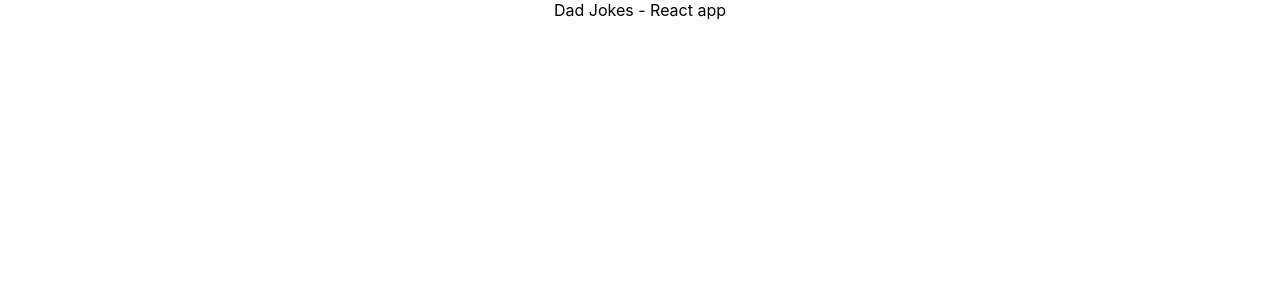
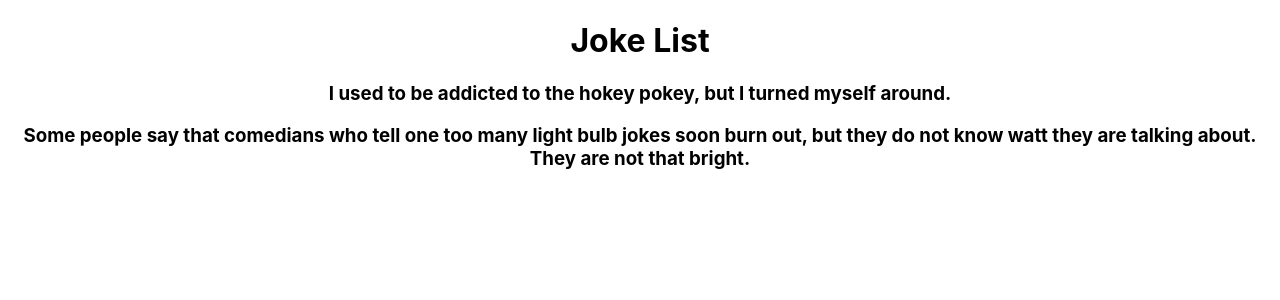
Before and after one commit to oybekabdulazizov/dad-jokes, a React (Create React App) app: page / in a window 1280 px wide. Shown: the top 300 px of the page. Built offline with nearby package versions, Linux system fonts and the light colour scheme; the HTML template or start-up script is replaced by a standard one.

Commit message:
add JokeList component and display a couple of jokes

```diff
--- a/src/App.js
+++ b/src/App.js
@@ -1,9 +1,10 @@
 import './App.css';
+import JokeList from './JokeList';
 
 function App() {
   return (
     <div className='App'>
-      <div>Dad Jokes - React app</div>
+      <JokeList />
     </div>
   );
 }
--- /dev/null
+++ b/src/JokeList.js
@@ -0,0 +1,34 @@
+import React, { Component } from 'react';
+
+class JokeList extends Component {
+  constructor(props) {
+    super(props);
+    this.state = {
+      jokes: [
+        {
+          id: 't1nv2jr20dc',
+          joke: 'I used to be addicted to the hokey pokey, but I turned myself around.',
+        },
+        {
+          id: 'k2onmn1n22r',
+          joke: 'Some people say that comedians who tell one too many light bulb jokes soon burn out, but they do not know watt they are talking about. They are not that bright.',
+        },
+      ],
+    };
+  }
+
+  renderedJokes() {
+    return this.state.jokes.map((j) => <h3>{j.joke}</h3>);
+  }
+
+  render() {
+    return (
+      <div>
+        <h1>Joke List</h1>
+        {this.renderedJokes()}
+      </div>
+    );
+  }
+}
+
+export default JokeList;
```
